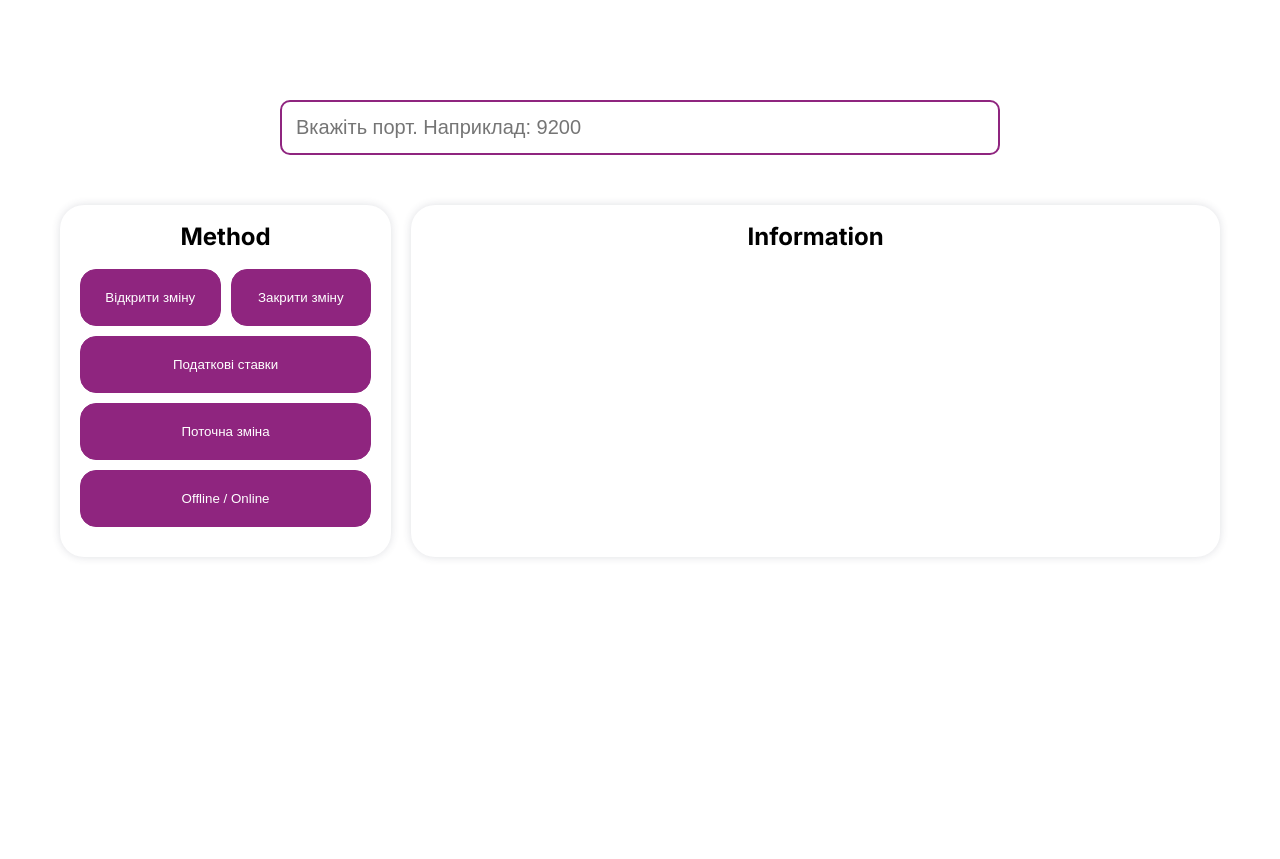
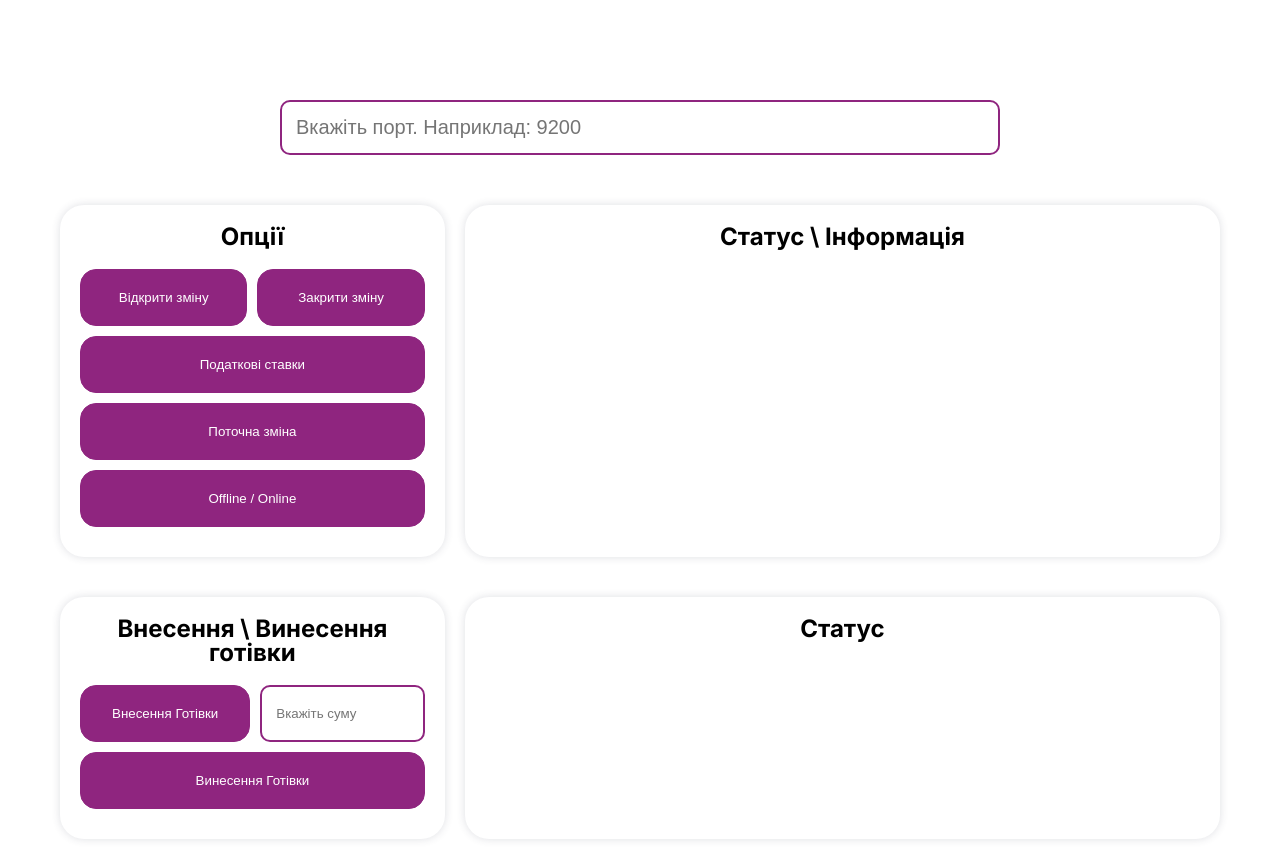
Before and after one commit to Mykola-Samchuk/local-kasa-checkbox, a Next.js app: page / in a window 1280 px wide. Before the commit the page ends 800 px from the top, so only its background shows below. Built offline with nearby package versions, Linux system fonts and the light colour scheme.

Commit message:
add block service and method for service operration service out and sevice in

```diff
--- a/src/components/ButtonMethod/ButtonMethod.jsx
+++ b/src/components/ButtonMethod/ButtonMethod.jsx
@@ -26,6 +26,10 @@ export default function ButtonMethod({
     const axiosConfig = {
       method: method, // Вкажіть HTTP-метод (GET або POST)
       url: `http://127.0.0.1:${port}${urlMethod}`,
+      headers: {
+        "X-Client-Name": "web-kasa-manager",
+        "X-Client-Version": "v1.01",
+      },
     };
     // дані для POST-запиту (якщо метод - "post")
     if (method.toLowerCase() === "post") {
--- a/src/components/ButtonMethod/buttonMethod.css
+++ b/src/components/ButtonMethod/buttonMethod.css
@@ -6,7 +6,7 @@
     width: 100%;
     padding: 20px;
     color: #ffff;
-    margin-bottom: 10px;
+    /* margin-bottom: 10px; */
     cursor: pointer;
     transition: 0.3s;
 
@@ -15,7 +15,23 @@
 @media (min-width:1200px) {
     .btn:hover {
         color: #8f257f;
-        background-color: #ffff;
+        background-color: #ffffff;
+    }
+}
+@media (max-width:1199px) {
+    .btn {
+        width: 100%;
+        padding: 16px 20px;
+        /* margin-bottom: 8px; */
+
 
     }
 }
+@media (max-width:991px) {
+    .btn {
+        width: 100%;
+        padding: 12px 16px;
+        /* margin-bottom: 6px; */
+        font-size: 12px;
+    }
+}
--- /dev/null
+++ b/src/components/InputSend/InputPort/InputService.jsx
@@ -0,0 +1,9 @@
+'use client';
+import "./inputService.css"
+export default function InputService({onChange}) {
+  return (
+    <>
+      <input className="inp-service" type="text" placeholder="Вкажіть суму" onChange={onChange}/>
+    </>
+  );
+}
--- /dev/null
+++ b/src/components/InputSend/InputPort/inputService.css
@@ -0,0 +1,9 @@
+.inp-service{
+    outline: none;
+    padding: 14px;
+    border-radius: 10px;
+    border: 2px solid #8f257f;
+    /* font-size: 20px; */
+    width: 100%;
+    /* margin-bottom: 10px; */
+}
--- a/src/components/LocalKasa/LocalKasa.jsx
+++ b/src/components/LocalKasa/LocalKasa.jsx
@@ -4,9 +4,11 @@ import { useState } from "react";
 import InputPort from "@/components/InputPort/InputPort";
 import ButtonMethod from "../ButtonMethod/ButtonMethod";
 import ErrorRequest from "../ErrorRequest/ErrorRequest";
+import InputService from "../InputSend/InputPort/InputService";
 
 export default function LocalKasa() {
   const [port, setPort] = useState("");
+  const [srevice, setService] = useState("")
   const [requestDataMethod, setRequestDataMethod] = useState("");
   const [error, setError] = useState(null);
 
@@ -15,6 +17,7 @@ export default function LocalKasa() {
   const getofflineOnline = "/api/v1/kasa/status";
   const openShift = "/api/v1/shift/open";
   const closeShift = "/api/v1/shift/close";
+  const serviceReceipt = "/api/v1/receipt/service";
 
   // Oтримуєм дані для порта з інпута
   const handlerInputPort = (e) => {
@@ -26,6 +29,7 @@ export default function LocalKasa() {
     setRequestDataMethod(() => ({
       [urlMethod]: data,
     }));
+    console.log(requestDataMethod);
     setError(null);
   };
   // const handlerErrorButtonMethod = (errorMessage) => {
@@ -45,7 +49,8 @@ export default function LocalKasa() {
         </div>
         <div className="param-wrapp">
           <div className="method-wrapp">
-            <h2 className="title">Method</h2>
+            <h2 className="title">Опції</h2>
+            {/* Методи відкриття \ закриття зміни */}
             <div className="open-close">
               <ButtonMethod
                 name={
@@ -107,8 +112,9 @@ export default function LocalKasa() {
             </div>
           </div>
           <div className="info-wrapp">
-            <h2 className="title">Information</h2>
+            <h2 className="title">Статус \ Інформація</h2>
             <div>
+              {/* Відображення інформації */}
               {error ? (
                 // <ErrorRequest errorMessage={error} />
                 <ErrorRequest errorMessage={error} />
@@ -199,6 +205,41 @@ export default function LocalKasa() {
             </div>
           </div>
         </div>
+
+        <div className="param-wrapp">
+          <div className="method-wrapp">
+            <h2 className="title">Внесення \ Винесення готівки</h2>
+            <div className="request-wrapp">
+              <div className="service-method">
+                <ButtonMethod
+                  name={"Внесення Готівки"}
+                  port={port}
+                  method={"post"}
+                  urlMethod={serviceReceipt}
+                  onDataReceived={(data) =>
+                    handlerDataFromButtonMethod(data, "serviceReceipt")
+                  }
+                  onError={handlerErrorButtonMethod}
+                />
+                <InputService/>
+              </div>
+
+              <ButtonMethod
+                name={"Винесення Готівки"}
+                port={port}
+                method={"post"}
+                urlMethod={serviceReceipt}
+                onDataReceived={(data) =>
+                  handlerDataFromButtonMethod(data, "serviceReceipt")
+                }
+                onError={handlerErrorButtonMethod}
+              />
+            </div>
+          </div>
+          <div className="info-wrapp">
+            <h2 className="title">Статус</h2>
+          </div>
+        </div>
       </section>
     </>
   );
--- a/src/components/LocalKasa/localKasa.css
+++ b/src/components/LocalKasa/localKasa.css
@@ -4,18 +4,15 @@
   justify-content: center;
   margin-bottom: 30px;
 }
-
 .setting-wrapp {
   width: 60%;
 }
-
 .param-wrapp {
   padding: 20px;
   border-radius: 5px;
   display: flex;
   justify-content: space-between;
 }
-
 .method-wrapp,
 .info-wrapp {
   background-color: white;
@@ -23,11 +20,14 @@
   padding: 20px;
   box-shadow: 0px 0px 8px 0px #2f3b5229;
 }
-
 .method-wrapp {
-  width: 40%;
+  width: 50%;
   margin-right: 20px;
 }
+.method-wrapp .btn{
+  margin-bottom: 10px;
+}
+
 .open-close{
   display: flex;
 }
@@ -37,15 +37,12 @@
 .info-wrapp{
   width: 100%;
 }
-
 .title {
   text-align: center;
   margin-bottom: 20px;
   font-size: 24px;
   font-weight: 700;
-
 }
-
 .info-title{
   font-size: 20px;
   font-weight: 500;
@@ -54,3 +51,12 @@
 .info-list-item{
   margin-bottom: 6px;
 }
+.service-method{
+  display: flex;
+}
+.service-method .inp-service{
+  margin-bottom: 10px;
+}
+.service-method .btn{
+  margin-right: 10px;
+}
```
